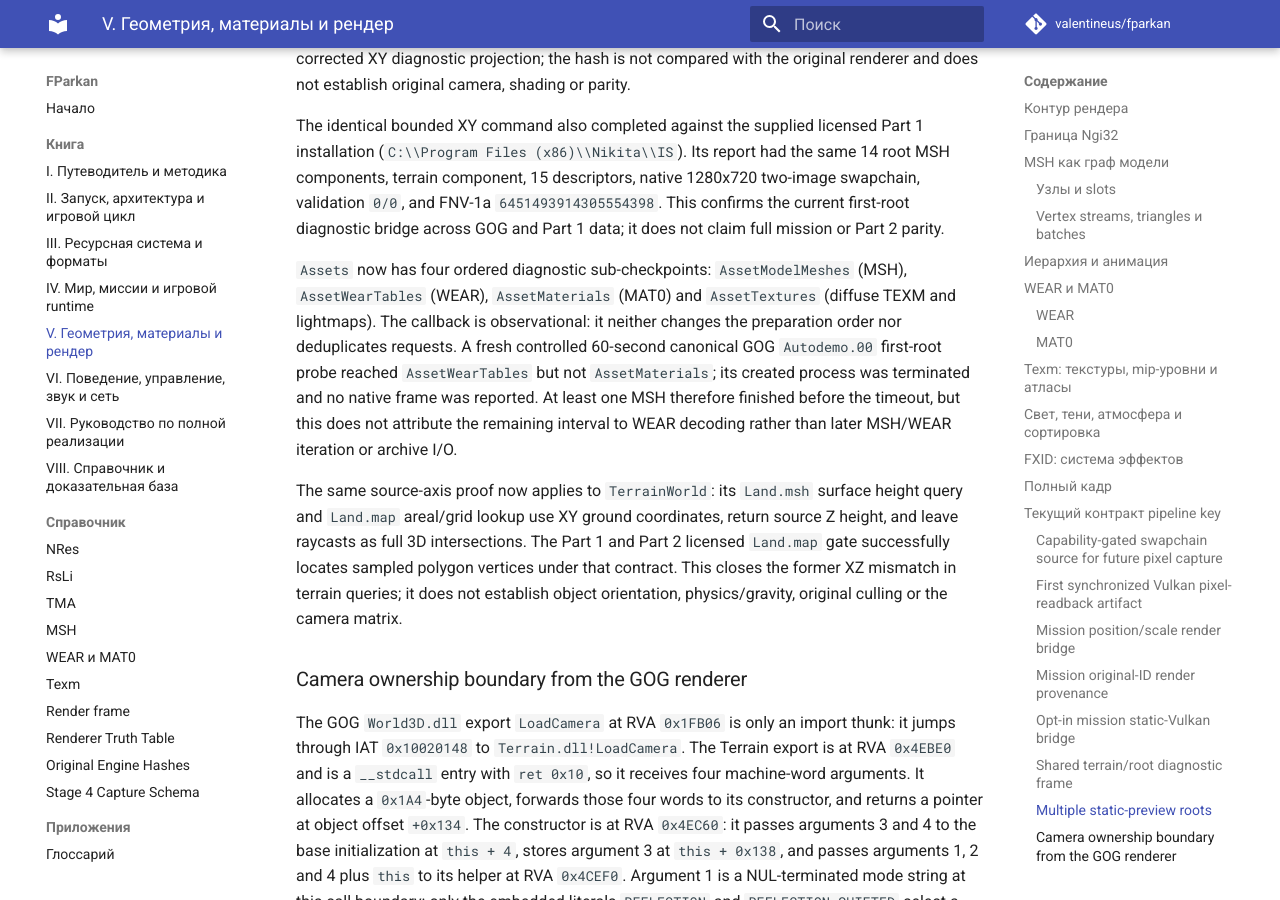
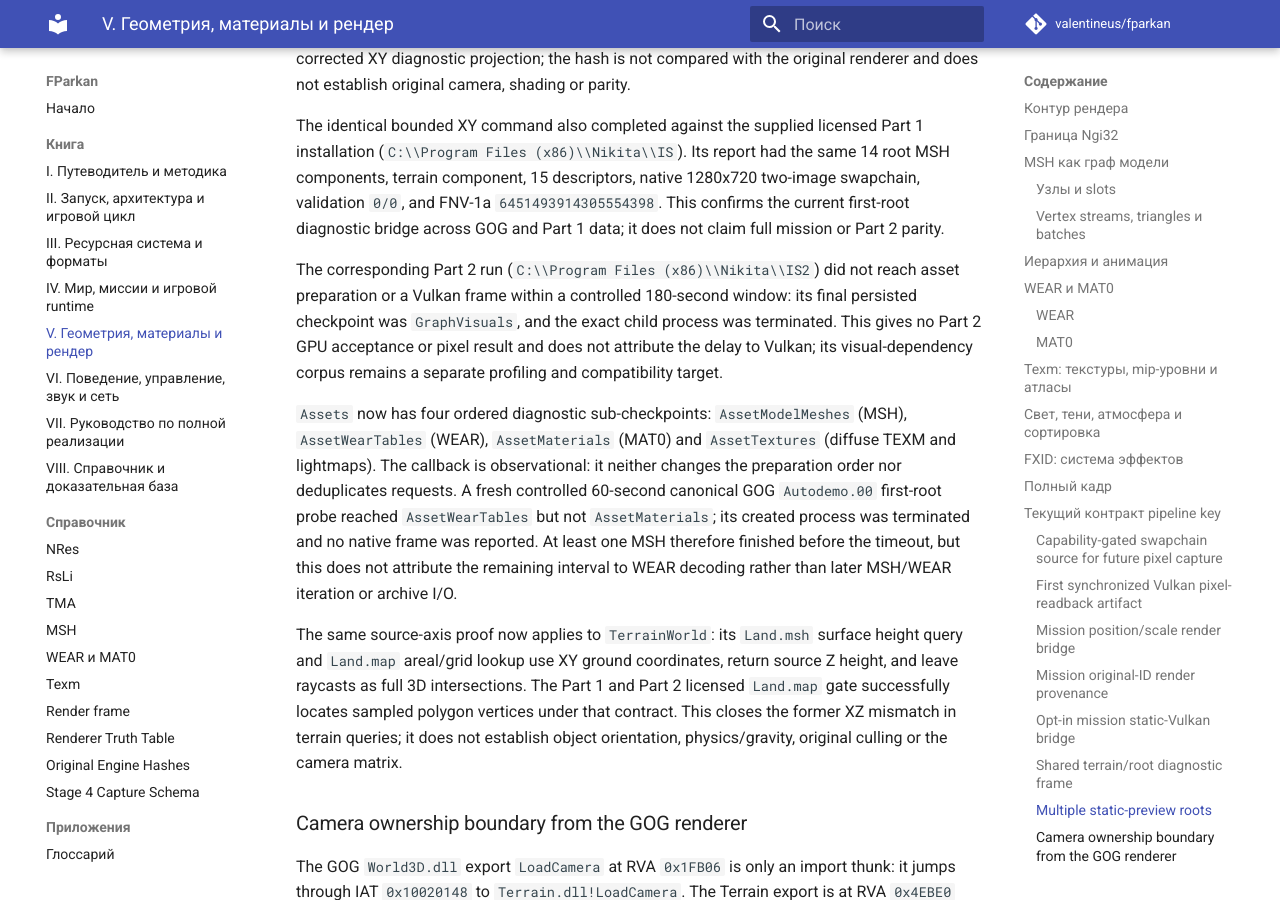
Before and after one commit to valentineus/fparkan, an MkDocs documentation site: the page built from docs/tomes/05-render.md, in a window 1280 px wide and 900 px high, scrolled down 22878 px. Built offline with MkDocs 1.6.1 and Material for MkDocs 9.7.7, drawn with Linux system fonts in a browser that asks for light colours; comment, search, counter and statistics services are not loaded.

Commit message:
docs(render): record part2 graph timeout

```diff
--- a/docs/tomes/05-render.md
+++ b/docs/tomes/05-render.md
@@ -1087,6 +1087,13 @@ the same 14 root MSH components, terrain component, 15 descriptors, native
 `6451493914305554398`. This confirms the current first-root diagnostic bridge
 across GOG and Part 1 data; it does not claim full mission or Part 2 parity.
 
+The corresponding Part 2 run (`C:\\Program Files (x86)\\Nikita\\IS2`) did
+not reach asset preparation or a Vulkan frame within a controlled 180-second
+window: its final persisted checkpoint was `GraphVisuals`, and the exact child
+process was terminated. This gives no Part 2 GPU acceptance or pixel result and
+does not attribute the delay to Vulkan; its visual-dependency corpus remains a
+separate profiling and compatibility target.
+
 `Assets` now has four ordered diagnostic sub-checkpoints: `AssetModelMeshes`
 (MSH), `AssetWearTables` (WEAR), `AssetMaterials` (MAT0) and `AssetTextures`
 (diffuse TEXM and lightmaps). The callback is observational: it neither changes
```
